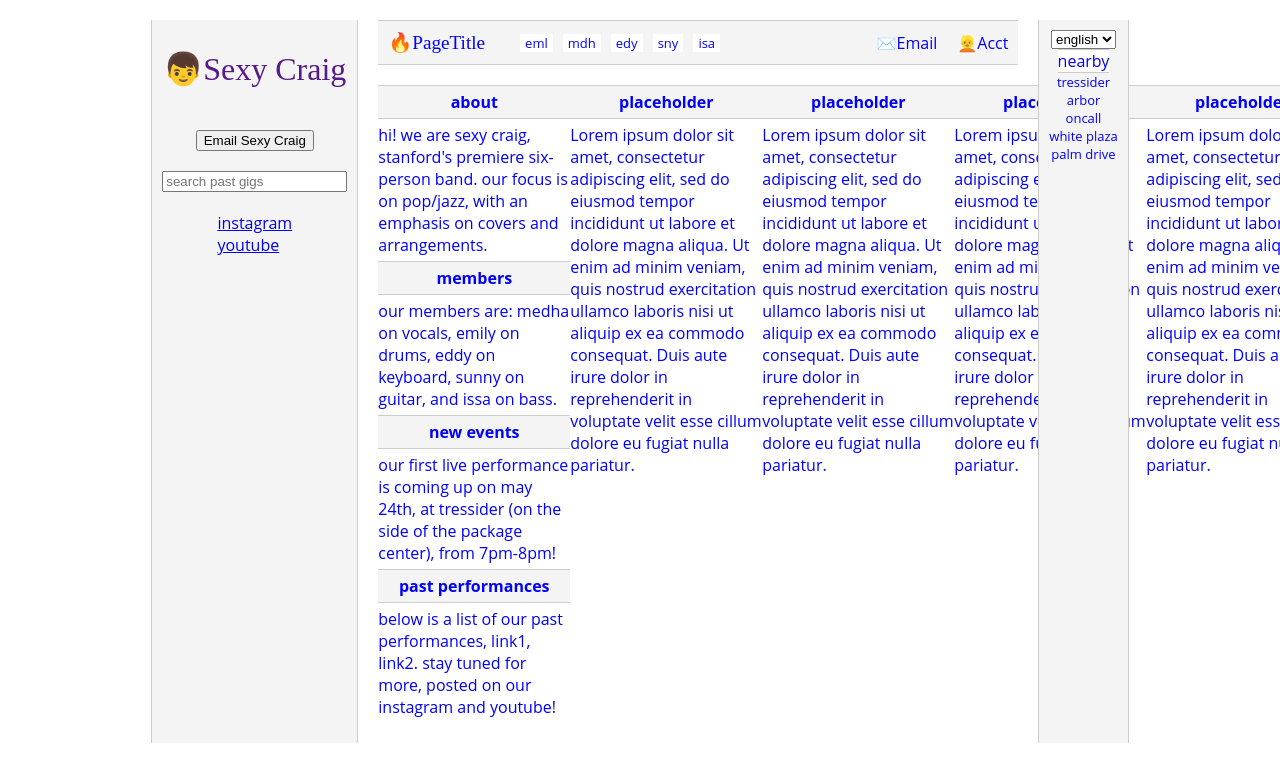
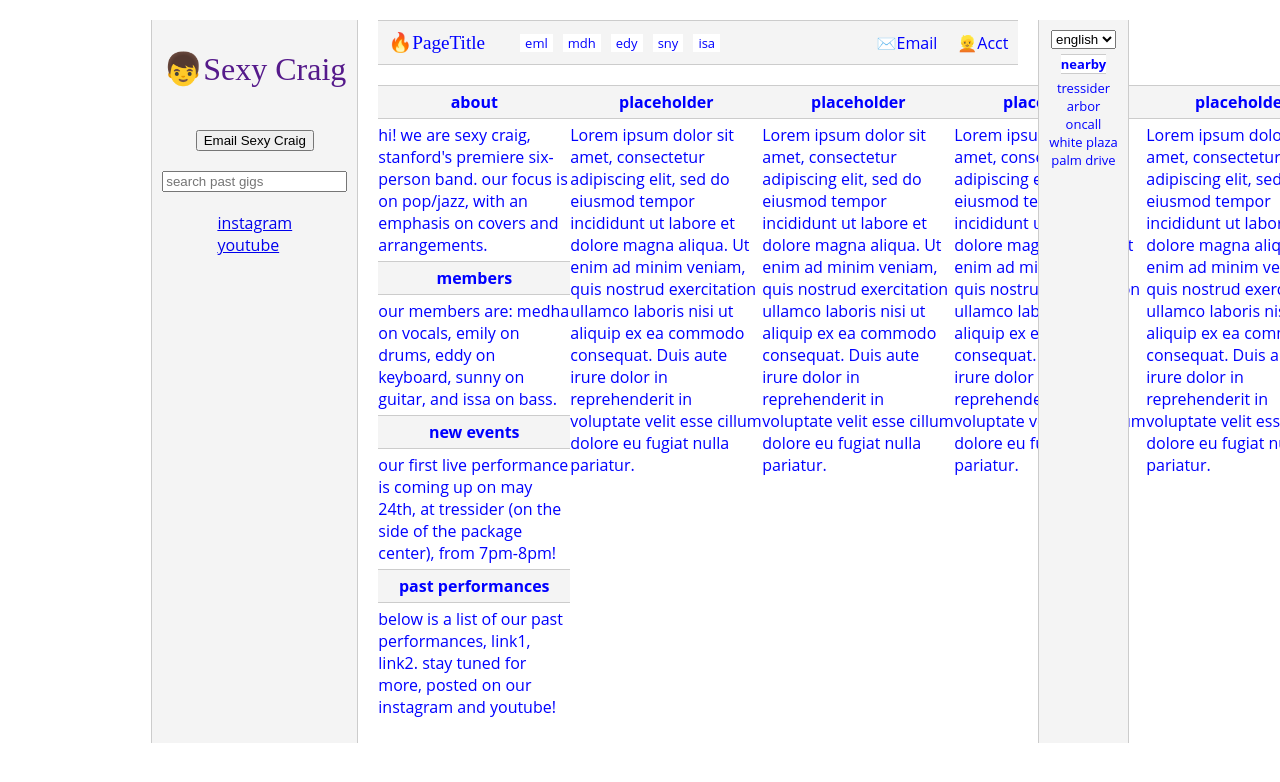
Before and after one commit to TsuRS/sexy-craig, a React (Create React App) app: page / in a window 1280 px wide. Shown: the top 782 px of the page. Built offline with nearby package versions, Linux system fonts and the light colour scheme.

Commit message:
improved site design

```diff
--- a/src/RightCol.css
+++ b/src/RightCol.css
@@ -12,8 +12,11 @@
 }
 
 .LocationHeader {
+  font-size:small;
   text-align: center;
   background-color: #fff;
   border-top: 1px solid #ccc;
   border-bottom: 1px solid #ccc;
+  margin: 5px;
+  font-weight:bold;
 }
```
